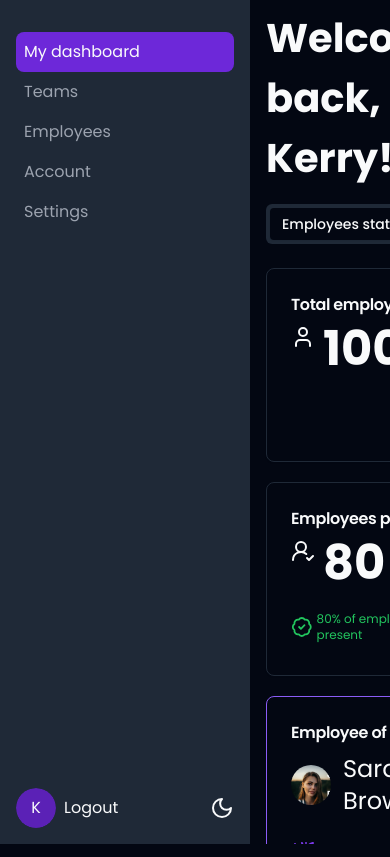
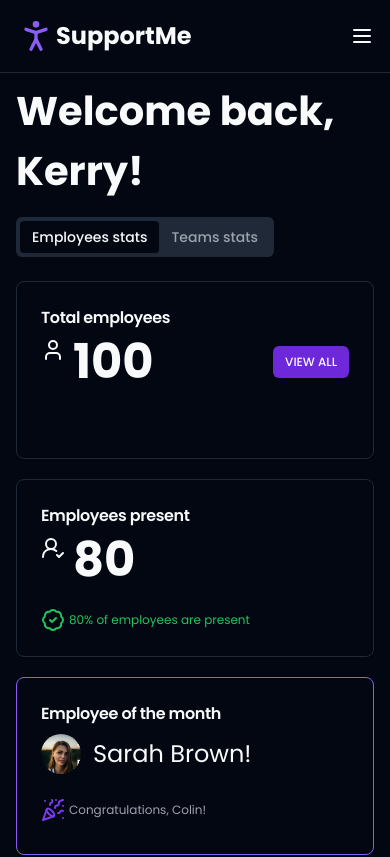
Before and after one commit to hi-carry-lee/shadcn-practice, a Next.js app: page /dashboard in a window 390 px wide. Shown: the top 857 px of the page. Built offline with nearby package versions, Linux system fonts and the light colour scheme.

Commit message:
feat: finish mobile menu with Drawer of shadcn

```diff
--- a/app/dashboard/layout.tsx
+++ b/app/dashboard/layout.tsx
@@ -1,12 +1,66 @@
+"use client"; // Drawer need to handle event
+
+import MenuTitle from "@/components/dashboard/menu-title";
 import MainMenu from "../../components/dashboard/main-menu";
+import {
+  Drawer,
+  DrawerContent,
+  DrawerDescription,
+  DrawerTitle,
+  DrawerTrigger,
+} from "@/components/ui/drawer";
+import { useMediaQuery } from "@/hooks/use-media-query";
+import { useState } from "react";
+import { MenuIcon } from "lucide-react";
+
+// to implement responsive
+// 1️⃣ add 'hidden md:flex' to MainMenu component
+// 2️⃣ add a div for the mobile menu
 
 function DashboardLayout({ children }: { children: React.ReactNode }) {
+  // 🌻🌻 why use this hook?
+  const isDesktop = useMediaQuery("(min-width: 768px)");
+
+  const [mobileMenuOpen, setMobileMenuOpen] = useState(false);
+
   return (
-    <div className="grid grid-cols-[250px_1fr] h-screen w-full">
-      <div className="bg-muted overflow-auto">
-        <MainMenu className="md:flex" />
-      </div>
-      <div className="overflow-auto py-2 px-4">
+    // 🌻 previous is: grid grid-cols-[250px_1fr], in the small screen, we don't need grid, so add 'md:' prefix
+    <div className="md:grid md:grid-cols-[250px_1fr] h-screen w-full">
+      {/* 🌻 flex and hidden: two inverse property, used to hide and display */}
+      <MainMenu className="hidden md:flex" />
+      {/* 🌻 bg-background and border-border: the background and border are the variable define in the globals.css */}
+      {/*  flex: used to display the whole part
+      justify-between: let the title and toggle icon in the two end
+      */}
+      {!isDesktop && (
+        <div className="p-4 flex justify-between sticky top-0 left-0 bg-background border-b border-border ">
+          <MenuTitle />
+          {/* 🌻note: before we click the hamburger icon, all the content is hidden */}
+          <Drawer
+            direction="right"
+            open={mobileMenuOpen}
+            onClose={() => setMobileMenuOpen(false)}
+            onOpenChange={(open) => setMobileMenuOpen(open)}
+          >
+            {/* trigger the Drawer */}
+            <DrawerTrigger>
+              {/* menu icon for small screen */}
+              <MenuIcon />
+            </DrawerTrigger>
+            {/* DrawerContent rendered as a Portal */}
+            <DrawerContent>
+              {/* DrawerTitle and DrawerDescription are for screen reader */}
+              {/* sr-only is a TailWind CSS internal class, it will hidden the content visuall and don't affect screen reader in the meantime */}
+              <DrawerTitle className="sr-only">mobile menu</DrawerTitle>
+              <DrawerDescription className="sr-only">
+                this is a menu for mobile device
+              </DrawerDescription>
+              <MainMenu />
+            </DrawerContent>
+          </Drawer>
+        </div>
+      )}
+      <div className="py-2 px-4">
         <h1 className="pb-4">Welcome back, Kerry!</h1>
         {children}
       </div>
--- a/components/dashboard/main-menu.tsx
+++ b/components/dashboard/main-menu.tsx
@@ -8,7 +8,7 @@
 import { LightDarkToggle } from "@/components/ui/light-dark-toggle";
 
 interface Props {
-  className: string;
+  className?: string;
 }
 
 function MainMenu({ className }: Props) {
@@ -19,10 +19,11 @@
         className
       )}
     >
-      <header className="hidden md:block border-b dark:border-b-black border-b-zinc-300 pb-4">
+      {/* 'hidden md:block' means in the small screen, it will be hidden */}
+      <header className="  border-b dark:border-b-black border-b-zinc-300 pb-4">
         <MenuTitle />
       </header>
-      <ul className="py-4 grow">
+      <ul className="py-4">
         <MenuItem href="/dashboard">My dashboard</MenuItem>
         <MenuItem href="/dashboard/teams">Teams</MenuItem>
         <MenuItem href="/dashboard/employees">Employees</MenuItem>
--- a/components/dashboard/menu-item.tsx
+++ b/components/dashboard/menu-item.tsx
@@ -3,6 +3,8 @@
 import { cn } from "@/lib/utils";
 import Link from "next/link";
 import { usePathname } from "next/navigation";
+import { useContext } from "react";
+import { DrawerContext } from "../ui/drawer";
 
 interface Props {
   children: React.ReactNode;
@@ -12,14 +14,17 @@
 function MenuItem({ children, href }: Props) {
   const pathname = usePathname();
   const isActive = pathname === href;
+  // 🌻
+  const { onClose } = useContext(DrawerContext);
   return (
     <Link
       href={href}
+      onClick={onClose}
       // here, the block property make the Link component to have a full width;
       className={cn(
         "block p-2 hover:bg-white dark:hover:bg-zinc-700 rounded-lg text-muted-foreground hover:text-foreground",
         isActive &&
-          "bg-primary hover:bg-primary hover:text-foreground dark:hover:bg-primary text-foreground"
+          "bg-primary hover:bg-primary hover:text-foreground dark:hover:bg-primary text-white"
       )}
     >
       {children}
--- a/components/dashboard/menu-title.tsx
+++ b/components/dashboard/menu-title.tsx
@@ -2,7 +2,7 @@
 
 function MenuTitle() {
   return (
-    <h2 className="flex items-center justify-center text-2xl">
+    <h2 className="flex items-center text-2xl">
       <PersonStandingIcon size={40} className="text-violet-500" />
       SupportMe
     </h2>
--- a/components/dashboard/teams/teams-stats.tsx
+++ b/components/dashboard/teams/teams-stats.tsx
@@ -49,11 +49,14 @@
           </CardHeader>
 
           <CardContent className="flex flex-wrap gap-2">
+            {/* 👉 how to use Tooltip  */}
             {teamLeaders.map((teamLeader) => (
               <TooltipProvider
+                // 👉 use two name together to avoid the same first name or last name
                 key={`${teamLeader.firstName}${teamLeader.lastName}`}
               >
                 <Tooltip>
+                  {/* we want to only render the its child, not itself, so we use asChild */}
                   <TooltipTrigger asChild>
                     <Avatar>
                       {!!teamLeader.avatar && (
--- /dev/null
+++ b/components/ui/drawer.tsx
@@ -0,0 +1,141 @@
+"use client";
+
+import * as React from "react";
+import { Drawer as DrawerPrimitive } from "vaul";
+
+import { cn } from "@/lib/utils";
+
+// 1️⃣ direction: control the direction of which the Drawer come out, onClose: used for close the Drawer
+export const DrawerContext = React.createContext<{
+  direction?: "top" | "bottom" | "left" | "right";
+  onClose?: () => void;
+}>({});
+
+const Drawer = ({
+  shouldScaleBackground = true,
+  ...props
+}: React.ComponentProps<typeof DrawerPrimitive.Root>) => (
+  // 2️⃣ 🌻
+  <DrawerContext.Provider
+    value={{ direction: props.direction, onClose: props.onClose }}
+  >
+    <DrawerPrimitive.Root
+      shouldScaleBackground={shouldScaleBackground}
+      {...props}
+    />
+  </DrawerContext.Provider>
+);
+Drawer.displayName = "Drawer";
+
+const DrawerTrigger = DrawerPrimitive.Trigger;
+
+const DrawerPortal = DrawerPrimitive.Portal;
+
+const DrawerClose = DrawerPrimitive.Close;
+
+const DrawerOverlay = React.forwardRef<
+  React.ElementRef<typeof DrawerPrimitive.Overlay>,
+  React.ComponentPropsWithoutRef<typeof DrawerPrimitive.Overlay>
+>(({ className, ...props }, ref) => (
+  <DrawerPrimitive.Overlay
+    ref={ref}
+    className={cn("fixed inset-0 z-50 bg-black/80", className)}
+    {...props}
+  />
+));
+DrawerOverlay.displayName = DrawerPrimitive.Overlay.displayName;
+
+const DrawerContent = React.forwardRef<
+  React.ElementRef<typeof DrawerPrimitive.Content>,
+  React.ComponentPropsWithoutRef<typeof DrawerPrimitive.Content>
+>(({ className, children, ...props }, ref) => {
+  const { direction } = React.useContext(DrawerContext);
+  return (
+    <DrawerPortal>
+      <DrawerOverlay />
+      <DrawerPrimitive.Content
+        ref={ref}
+        className={cn(
+          // 3️⃣ move 'inset-x-0 bottom-0 mt-24' to second param, the rest as the base class
+          "fixed z-50 flex h-auto flex-col rounded-t-[10px] border bg-background",
+          // inset-x-0 means: left-0 and right-0, so if we want to show the Drawer from right to left, we don't need it;
+          (!direction || direction === "bottom") && "inset-x-0 bottom-0 mt-24 ",
+          // 'w-screen' try to occupy the whole width, 'max-w-xs' set up a max width;
+          direction === "right" && "right-0 w-screen max-w-xs top-0 h-full",
+          className
+        )}
+        {...props}
+      >
+        {(!direction || direction === "bottom") && (
+          // 🌻 this element is the 'notch' or 'Drag Handle' or 'Sheet Indicator'
+          // you can find it in shadcn doc - Drawer example, when click the button, it display in the top of the popup
+          <div className="mx-auto mt-4 h-2 w-[100px] rounded-full bg-muted" />
+        )}
+        {children}
+      </DrawerPrimitive.Content>
+    </DrawerPortal>
+  );
+});
+DrawerContent.displayName = "DrawerContent";
+
+const DrawerHeader = ({
+  className,
+  ...props
+}: React.HTMLAttributes<HTMLDivElement>) => (
+  <div
+    className={cn("grid gap-1.5 p-4 text-center sm:text-left", className)}
+    {...props}
+  />
+);
+DrawerHeader.displayName = "DrawerHeader";
+
+const DrawerFooter = ({
+  className,
+  ...props
+}: React.HTMLAttributes<HTMLDivElement>) => (
+  <div
+    className={cn("mt-auto flex flex-col gap-2 p-4", className)}
+    {...props}
+  />
+);
+DrawerFooter.displayName = "DrawerFooter";
+
+const DrawerTitle = React.forwardRef<
+  React.ElementRef<typeof DrawerPrimitive.Title>,
+  React.ComponentPropsWithoutRef<typeof DrawerPrimitive.Title>
+>(({ className, ...props }, ref) => (
+  <DrawerPrimitive.Title
+    ref={ref}
+    className={cn(
+      "text-lg font-semibold leading-none tracking-tight",
+      className
+    )}
+    {...props}
+  />
+));
+DrawerTitle.displayName = DrawerPrimitive.Title.displayName;
+
+const DrawerDescription = React.forwardRef<
+  React.ElementRef<typeof DrawerPrimitive.Description>,
+  React.ComponentPropsWithoutRef<typeof DrawerPrimitive.Description>
+>(({ className, ...props }, ref) => (
+  <DrawerPrimitive.Description
+    ref={ref}
+    className={cn("text-sm text-muted-foreground", className)}
+    {...props}
+  />
+));
+DrawerDescription.displayName = DrawerPrimitive.Description.displayName;
+
+export {
+  Drawer,
+  DrawerPortal,
+  DrawerOverlay,
+  DrawerTrigger,
+  DrawerClose,
+  DrawerContent,
+  DrawerHeader,
+  DrawerFooter,
+  DrawerTitle,
+  DrawerDescription,
+};
--- /dev/null
+++ b/hooks/use-media-query.tsx
@@ -0,0 +1,20 @@
+import * as React from "react";
+
+// come from Shadcn github repository
+export function useMediaQuery(query: string) {
+  const [value, setValue] = React.useState(false);
+
+  React.useEffect(() => {
+    function onChange(event: MediaQueryListEvent) {
+      setValue(event.matches);
+    }
+
+    const result = matchMedia(query);
+    result.addEventListener("change", onChange);
+    setValue(result.matches);
+
+    return () => result.removeEventListener("change", onChange);
+  }, [query]);
+
+  return value;
+}
--- a/package.json
+++ b/package.json
@@ -12,6 +12,7 @@
     "@hookform/resolvers": "^3.10.0",
     "@radix-ui/react-avatar": "^1.1.3",
     "@radix-ui/react-checkbox": "^1.1.4",
+    "@radix-ui/react-dialog": "^1.1.6",
     "@radix-ui/react-label": "^2.1.2",
     "@radix-ui/react-popover": "^1.1.6",
     "@radix-ui/react-select": "^2.1.6",
@@ -30,6 +31,7 @@
     "recharts": "^2.15.1",
     "tailwind-merge": "^3.0.1",
     "tailwindcss-animate": "^1.0.7",
+    "vaul": "^1.1.2",
     "zod": "^3.24.1"
   },
   "devDependencies": {
```
Also changed, not shown: components/dashboard/teams/support-tickets-resolved.tsx (+10 -0 lines), components/dashboard/teams/team-distribution-chart.tsx (+7 -0 lines), 2 other files (tests, documents, lock files or other folders).
